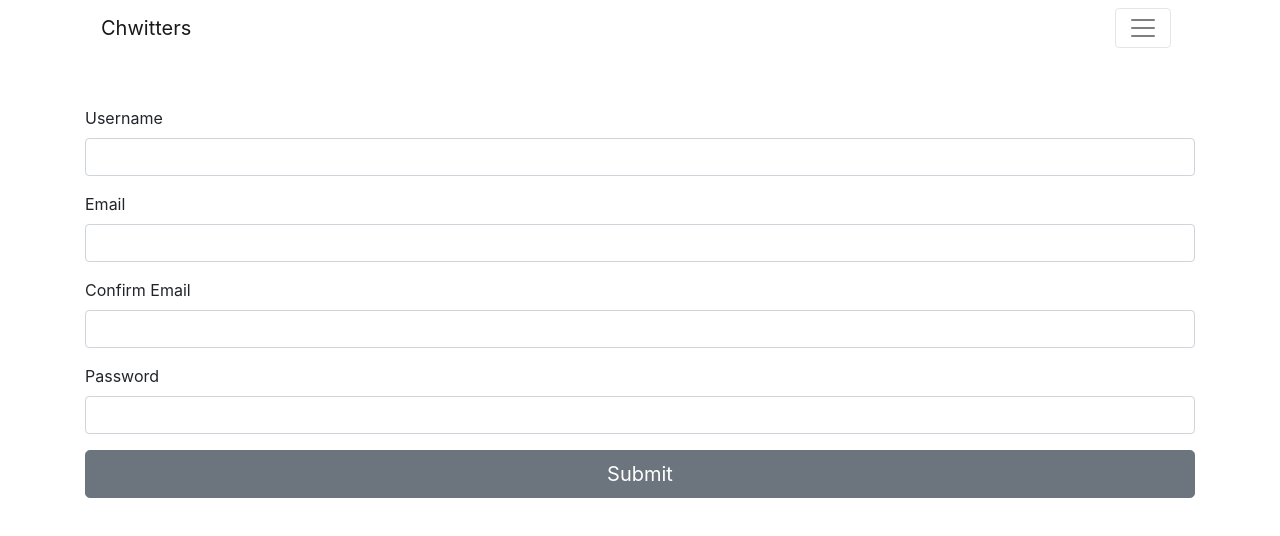
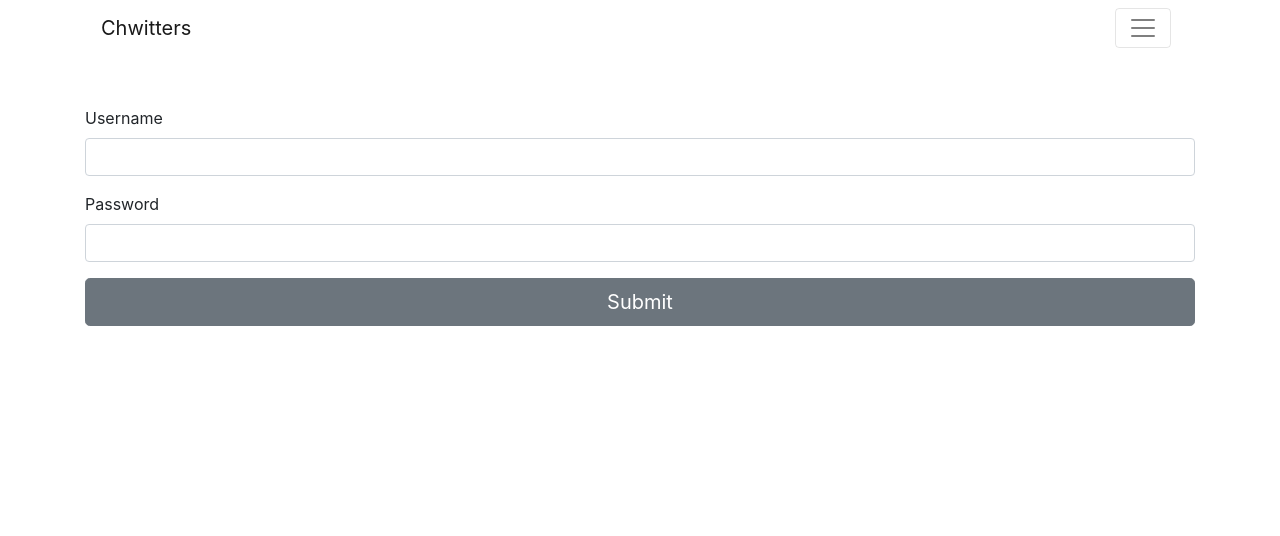
Before and after one commit to Mpinan/Chwetter, a React (Create React App) app in the folder chitter/: page /signup in a window 1280 px wide. Shown: the top 536 px of the page. Built offline with nearby package versions, Linux system fonts and the light colour scheme.

Commit message:
User added to database

```diff
--- a/chitter/src/components/signup.jsx
+++ b/chitter/src/components/signup.jsx
@@ -15,29 +15,46 @@ class SignUp extends Component {
 
   validate = () => {
     const errors = {};
-    if (!this.state.email) {
-      errors.email = "Email is required";
-    }
-    if (this.state.email !== this.state.confirm_email) {
-      errors.confirm_email = "Email is different";
-    }
+
     if (this.state.username.trim() === "") {
       errors.username = "Username is required";
     }
     if (this.state.password.trim() === "") {
       errors.password = "Password is required";
     }
-
     return Object.keys(errors).length === 0 ? null : errors;
   };
+
+  addUser(e) {
+    e.preventDefault();
+    fetch("https://chitter-backend-api-v2.herokuapp.com/users", {
+      method: "POST",
+      headers: {
+        "Content-Type": "application/json"
+      },
+      body: JSON.stringify({
+        user: {
+          handle: this.state.username,
+          password: this.state.password
+        }
+      })
+    })
+      .then(response => response.json())
+      .then(data => {
+        console.log("Success:", data);
+      })
+      .catch(error => {
+        console.error("Errorcito:", error);
+      })
+      .then(this.setRedirect());
+  }
 
   handleLogin = e => {
     e.preventDefault();
     const errors = this.validate();
     this.setState({ errors });
     if (errors) return;
-    this.newUserAdd(e);
-    // this.render();
+    this.addUser(e);
   };
 
   // Is used to store what the user is typing
@@ -53,7 +70,7 @@ class SignUp extends Component {
 
   renderRedirect() {
     if (this.state.redirect) {
-      return <Redirect to="/" />;
+      return <Redirect to="/peeps" />;
     }
   }
 
@@ -71,28 +88,7 @@ class SignUp extends Component {
             value={this.state.username === null ? "" : this.state.username}
           />
         </FormGroup>
-        <FormGroup>
-          <Label for="email">Email</Label>
-          <Input
-            type="text"
-            name="email"
-            id="email"
-            onChange={this.onChange}
-            value={this.state.email === null ? "" : this.state.email}
-          />
-        </FormGroup>
-        <FormGroup>
-          <Label for="confirm">Confirm Email</Label>
-          <Input
-            type="text"
-            name="confirm_email"
-            id="confirm_email"
-            onChange={this.onChange}
-            value={
-              this.state.confirm_email === null ? "" : this.state.confirm_email
-            }
-          />
-        </FormGroup>
+
         <FormGroup>
           <Label for="password">Password</Label>
           <Input
```
